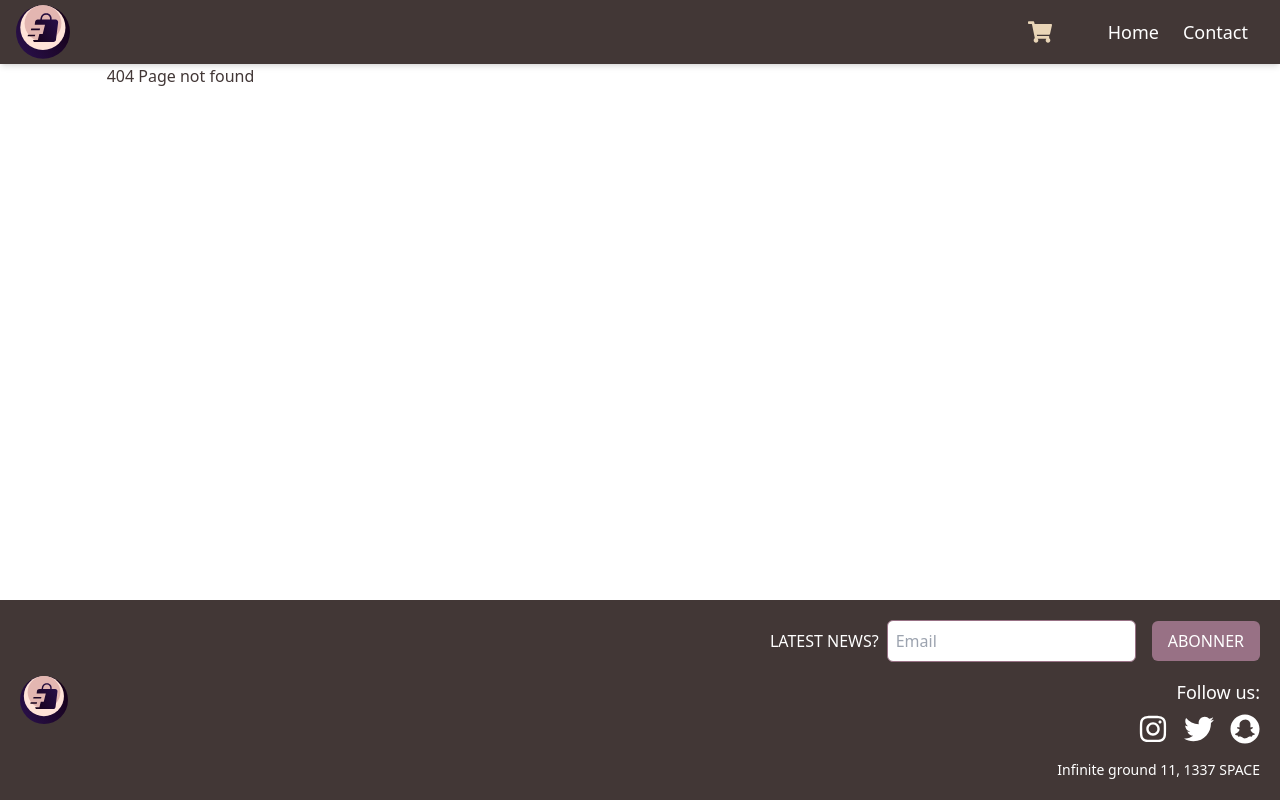
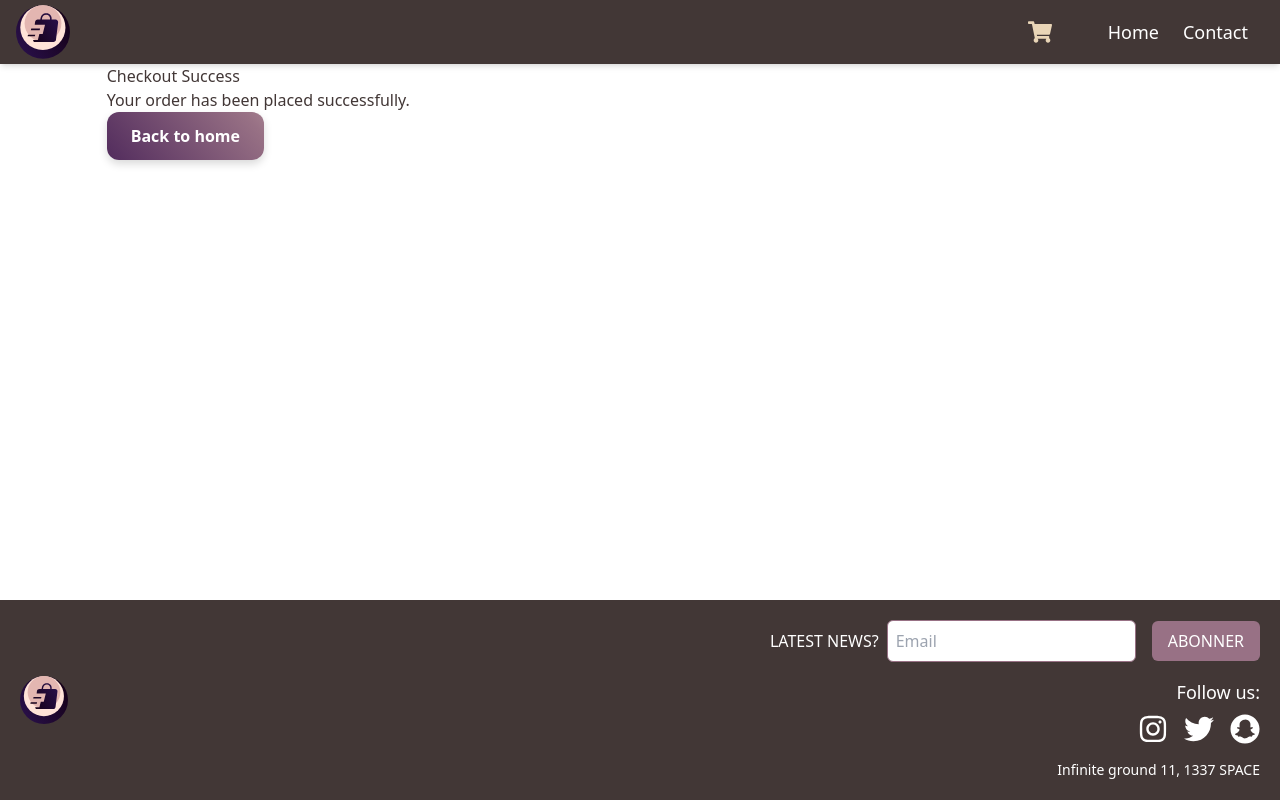
Before and after one commit to jonhavbra87/fef-ca, a React (Vite) app: page /checkoutsuccess in a window 1280 px wide. Before the commit this address had no page. Built offline with nearby package versions, Linux system fonts and the light colour scheme.

Commit message:
chore: Add CheckoutSuccess page and update routing

```diff
--- a/src/App.tsx
+++ b/src/App.tsx
@@ -9,6 +9,7 @@ import CartPage from './pages/CartPage';
 import NotFound from './pages/NotFound';
 //import CheckoutSuccess from './pages/CheckoutSuccess';
 import CheckoutPage from './pages/CheckoutPage';
+import CheckoutSuccess from './pages/CheckoutSuccess';
 
 function App() {
   return (
@@ -20,6 +21,7 @@ function App() {
           <Route path="contact" element={<Contact />} />
           <Route path="cart" element={<CartPage />} />
           <Route path="checkoutpage" element={<CheckoutPage />} />
+          <Route path="checkoutsuccess" element={<CheckoutSuccess />} />
           <Route path="*" element={<NotFound />} />
         </Route>
       </Routes>
--- a/src/pages/CheckoutPage/index.tsx
+++ b/src/pages/CheckoutPage/index.tsx
@@ -6,44 +6,7 @@ import useCartStore  from "../../store/cartStore";
 //import { GradientButton } from "../../styles/GradientButton";
 import GradientHeading from "../../styles/GradientHeading";
 import { useState } from 'react';
-
-
-/*
-const schema = yup.
-object({
-  firstName: yup
-    .string()
-    .min(3, 'Your first name should be at least 2 characters.')
-    .required('Please enter your first name'),
-  lastName: yup
-    .string()
-    .min(3, 'Your last name should be at least 2 characters.')
-    .required('Please enter your last name'),
-  address: yup
-    .string()
-    .min(5, 'Your address should be at least 5 characters.')
-    .required('Please enter your address'),
-  postcode: yup
-    .string()
-    .min(4, 'Your postcode should be a number of 4 digits.')
-    .required('Please enter your postcode'),
-  country: yup
-    .string()
-    .required('Please enter your country'),
-  email: yup
-    .string()
-    .email('Please enter a valid email address')
-    .required('Please enter your email address'),
-  paymentMethod: yup
-    .string()
-    .required('Please select a payment method'),
-}).required();
-
-
-type FormData = yup.InferType<typeof schema>;
- */
-
-//  useForm<FormData>({  resolver: yupResolver(schema),
+import { useNavigate } from 'react-router-dom';
 
 
 type FormData = {
@@ -56,10 +19,11 @@ type FormData = {
   paymentMethod: string;
 };
 
+
 const paymentMethods = ['Visa', 'Mastercard', 'PayPal', 'Vipps'];
 
 function CheckoutPage() {
-
+  const navigate = useNavigate();
     const { items, clearCart } = useCartStore();
     const subtotal = items.reduce((total, item) => total + item.discountedPrice, 0);
     const shippingCost = 8; // Eksempelverdi
@@ -92,6 +56,8 @@ function CheckoutPage() {
         reset();
         clearCart();
         setIsSubmitting(false);
+        // Naviger til checkout success
+      navigate('/checkoutsuccess');
       }
       , 450);
     };
--- a/src/pages/CheckoutSuccess/index.tsx
+++ b/src/pages/CheckoutSuccess/index.tsx
@@ -1,7 +1,14 @@
+import { useNavigate } from "react-router-dom";
+import { GradientButton } from "../../styles/GradientButton";
+
 function CheckoutSuccess() {
+  const navigate = useNavigate();
+
   return (
     <div>
       <h1>Checkout Success</h1>
+      <p>Your order has been placed successfully.</p>
+      <GradientButton onClick={() => navigate('/')}>Back to home</GradientButton>
     </div>
   );
 }
```
